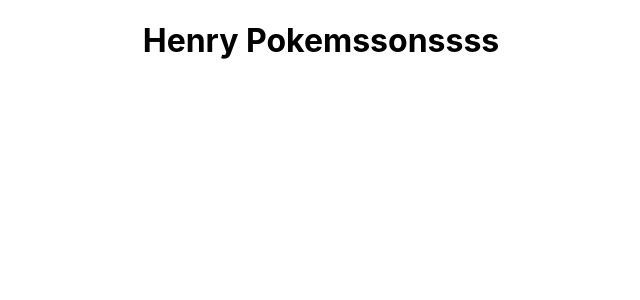
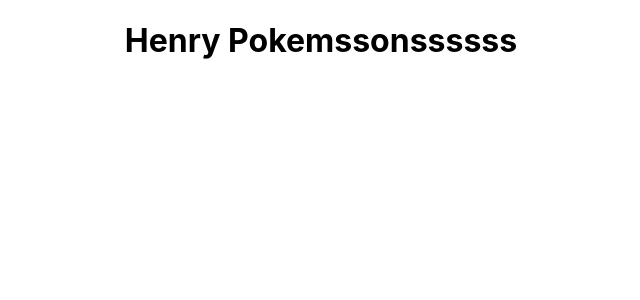
Before and after one commit to NicolasNakasone/teamwork-flow-test, a React (Create React App) app in the folder client/: page / in a window 1280 px wide. Shown: the top 300 px of the page, without its empty margins (319-959 px from the left). Built offline with nearby package versions, Linux system fonts and the light colour scheme.

Commit message:
"comit Daniel"

```diff
--- a/client/src/App.js
+++ b/client/src/App.js
@@ -3,7 +3,7 @@
 function App() {
   return (
     <div className="App">
-      <h1>Henry Pokemssonssss</h1>
+      <h1>Henry Pokemssonssssss</h1>
     </div>
   );
 }
```
